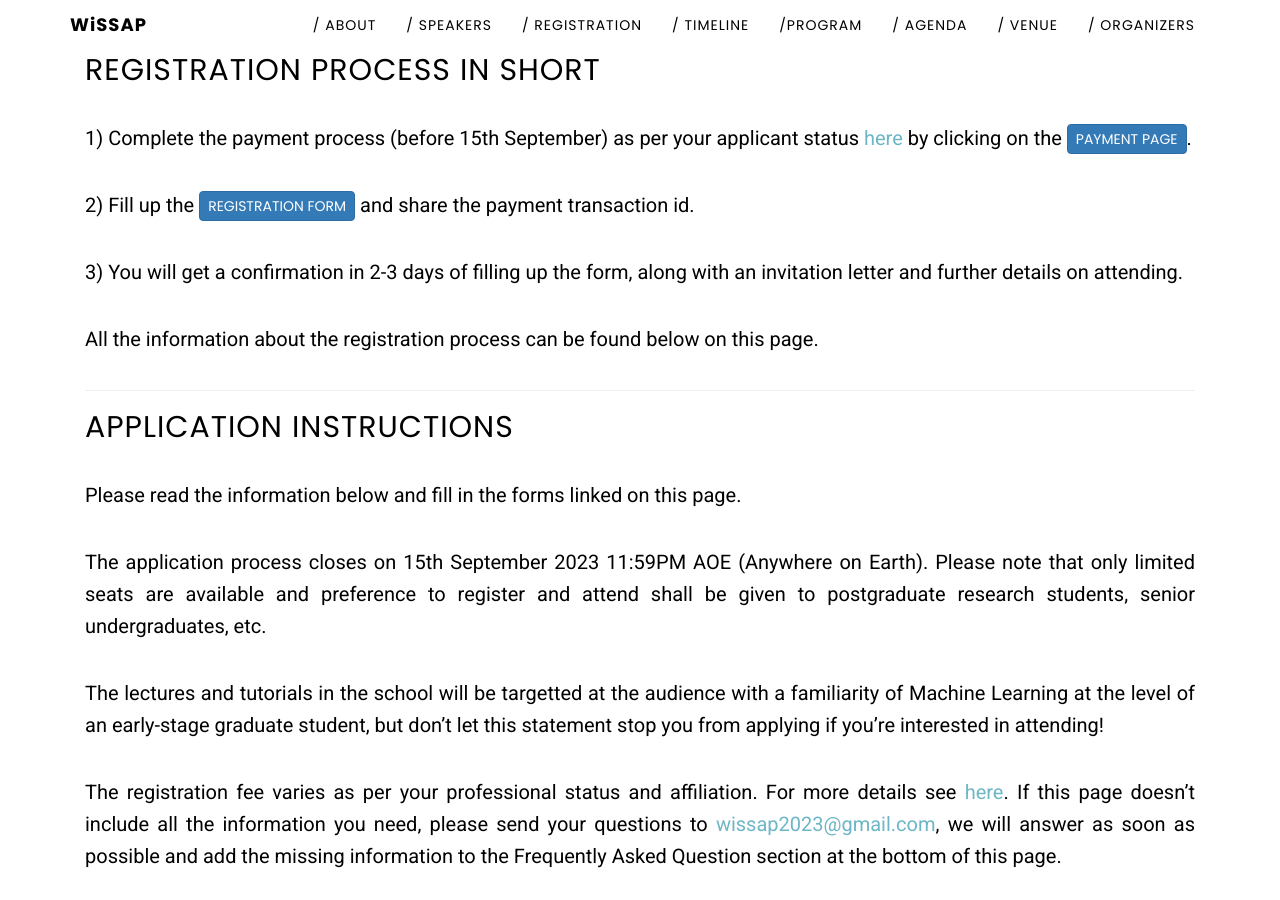
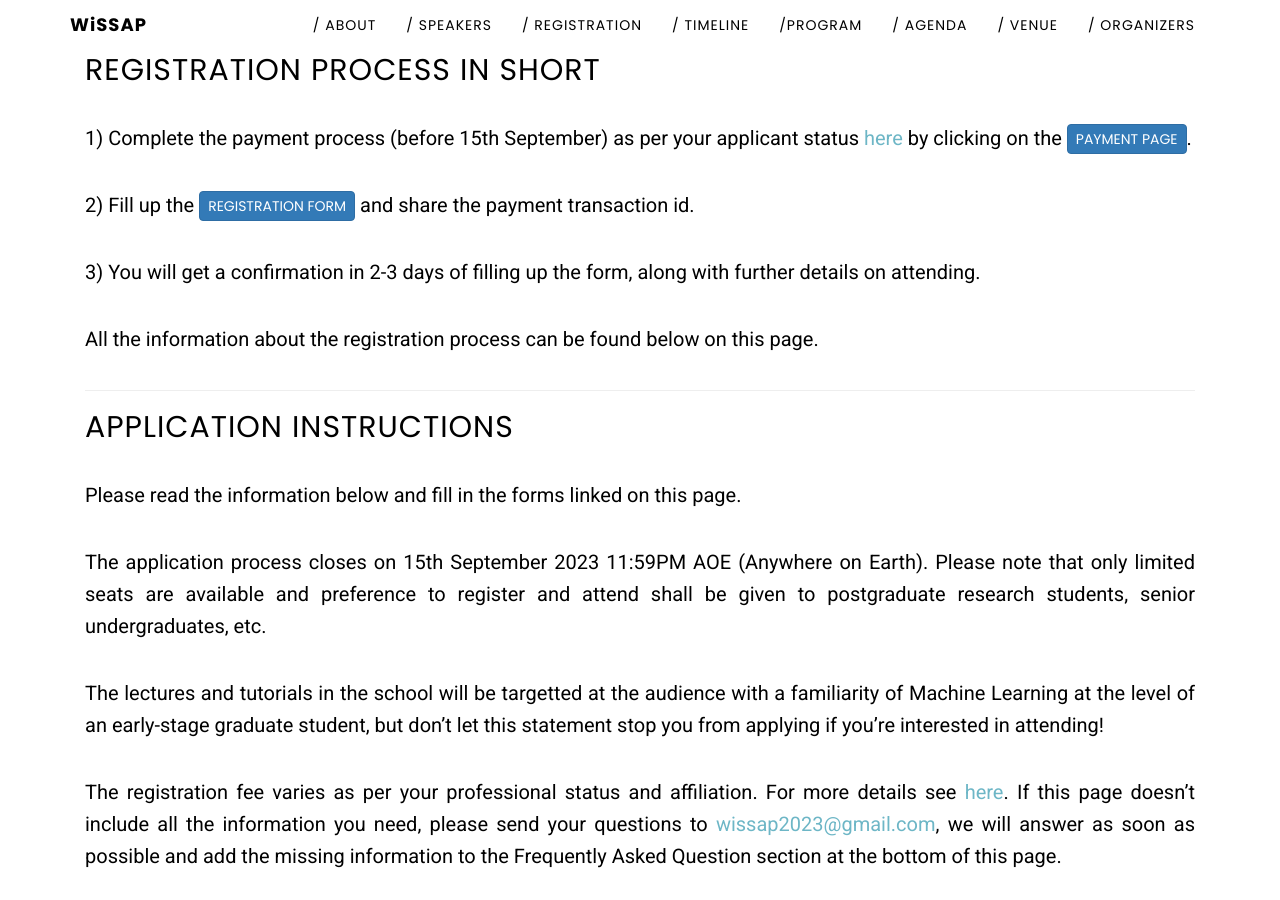
Before and after one commit to madhavlab/wissap23.madhavlab.com, a Jekyll site: the page built from registration.md, in a window 1280 px wide and 900 px high, scrolled down 387 px. Built offline with Jekyll 4.4.1, drawn with Linux system fonts in a browser that asks for light colours; some of the changed text lies outside the part shown.

Commit message:
update registration

```diff
--- a/registration.md
+++ b/registration.md
@@ -34,7 +34,7 @@ permalink: /registration
 
 2) Fill up the <a href="https://forms.office.com/r/ydZGfCW4uB" target="_blank" class="btn btn-primary custom-button">registration form</a> and share the payment transaction id.
 
-3) You will get a confirmation in 2-3 days of filling up the form, along with an invitation letter and further details on attending.
+3) You will get a confirmation in 2-3 days of filling up the form, along with further details on attending.
 
 <!-- 1) Submit your details to the <a href="https://forms.office.com/r/ydZGfCW4uB" class="btn btn-default btn-lg"><i class="fa-solid fa-table-list"></i> <span class="network-name">Application form</span></a> -->
 <!-- 4) Once you get a confirmation from us on your registration (before 20th October), start packing!   -->
```
Also changed, not shown: other parts of registration.md (+4 -0 lines).
